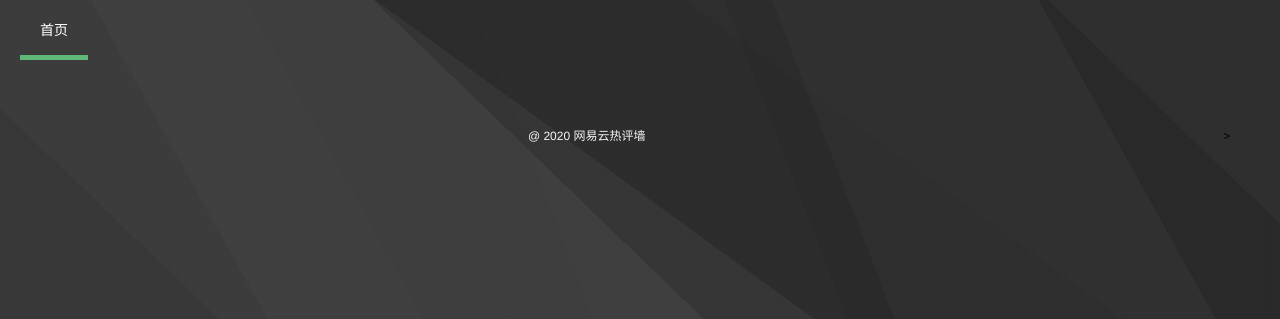
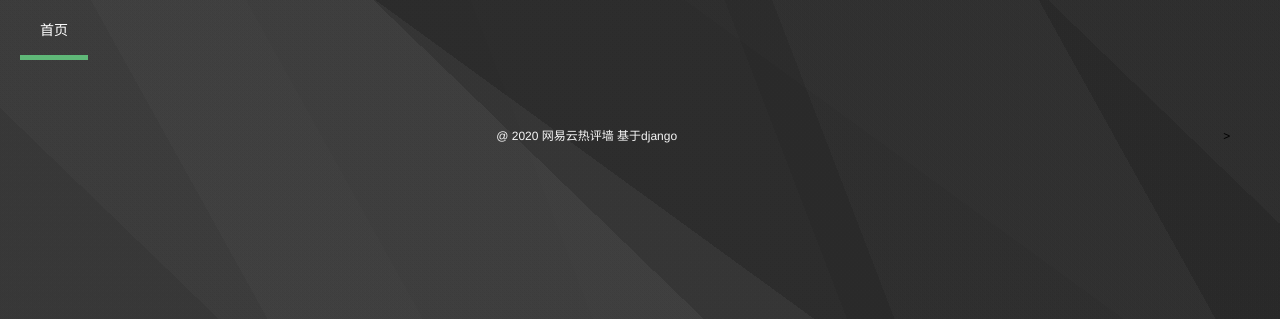
Before and after one commit to quange-cc/wangyiyun, a Django app: page / in a window 1280 px wide. Shown: the top 319 px of the page. Run offline with Django 3.2, Linux system fonts and the light colour scheme; data that the repository does not hold is empty.

Commit message:
首页修改

```diff
--- a/templates/index.html
+++ b/templates/index.html
@@ -21,7 +21,6 @@
         </ul>
     </div>
 
-
     <div id="fh5co-main">
         <div class="container">
             <div id="fh5co-board" data-columns>
@@ -31,14 +30,14 @@
 
     <div class="footer layui-row">
         <div class="layui-col-md11" style="color: #f6f6f6">
-            <p>@ 2020 网易云热评墙</p>
+            <p>@ 2020 网易云热评墙 基于django</p>
         </div>>
     </div>
+
     <!-- Salvattore -->
     <script src="../static/salvattore.min.js"></script>
     <script src="../static/layui.js"></script>
     <script src="../static/index.js"></script>
-
 </body>
 
 </html>
```
